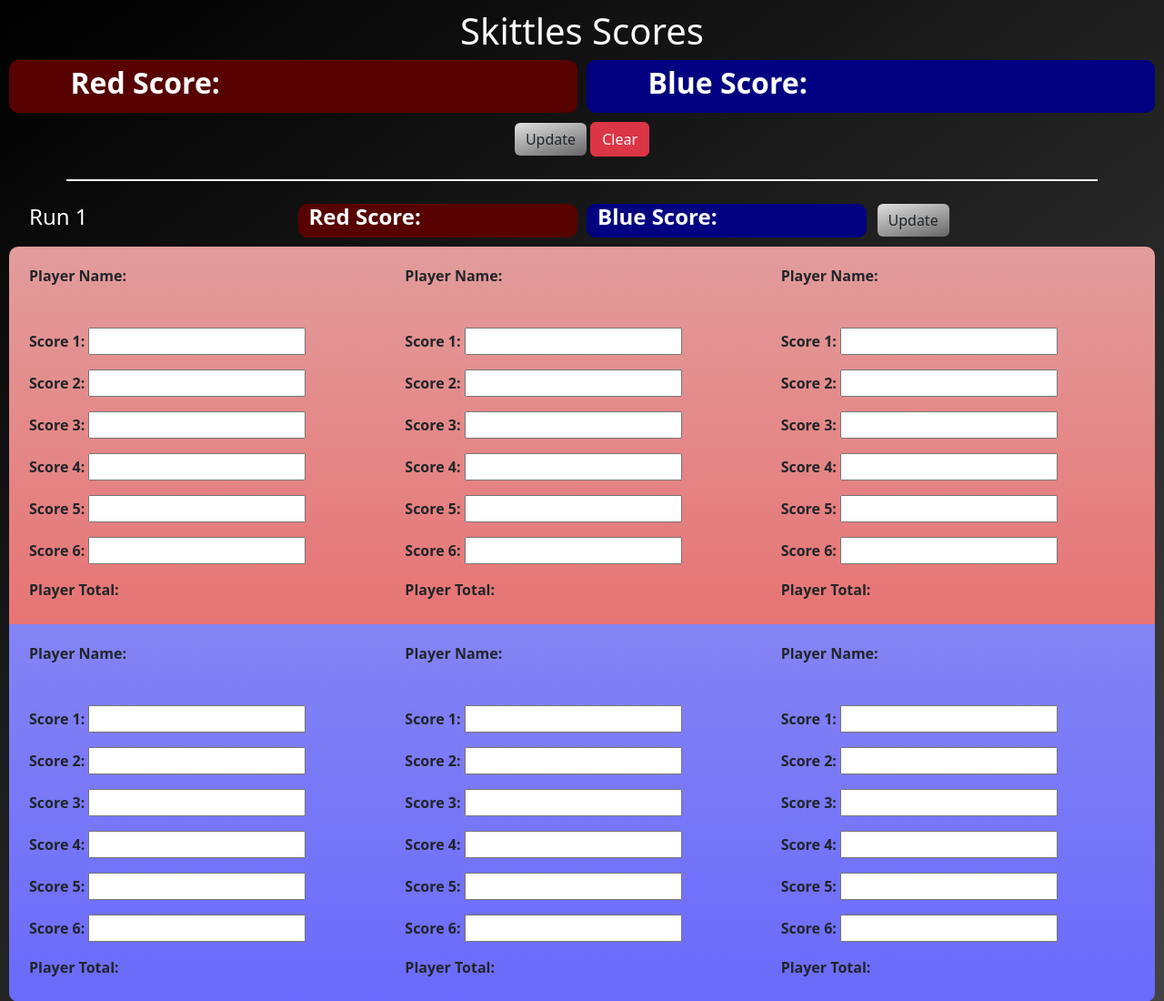
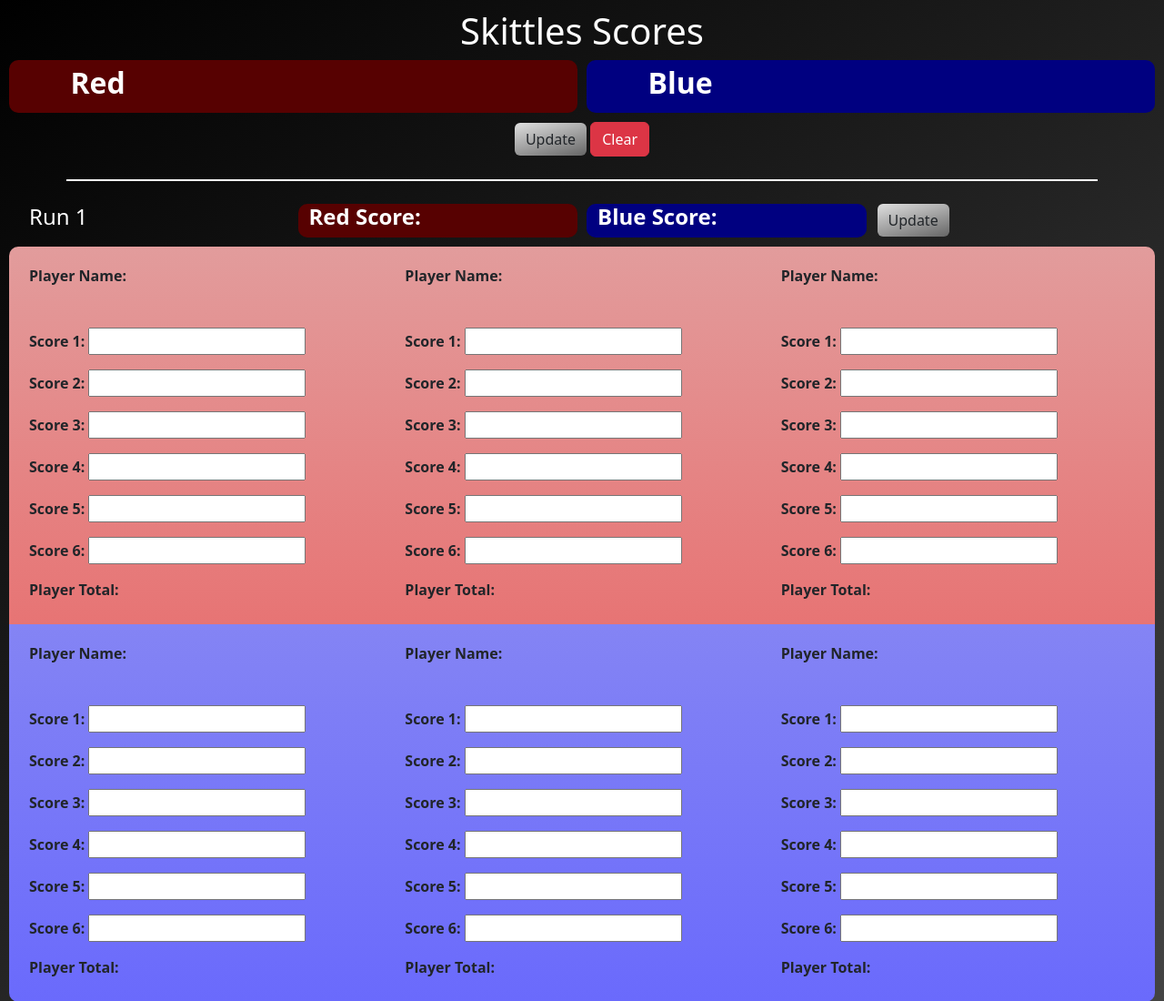
Before and after one commit to DaisyEverard/Skittles-Scores, a plain HTML site: page index.html in a window 1280 px wide. Shown: the top 1100 px of the page at 91% size. Drawn offline with nearby package versions, Linux system fonts and the light colour scheme.

Commit message:
FIX: default team names now 'red' and 'blue'

```diff
--- a/index.html
+++ b/index.html
@@ -17,7 +17,7 @@
     <h1>Skittles Scores</h1>
     <div class="row">
         <div class="col red-score-div">
-            <input type="text" class="red-name" value="Red Score:">
+            <input type="text" class="red-name" value="Red">
             <h2 class="red-score"></h2>
             <h3 class="red-overall"></h3>
             <h3 class="red-run-1"></h3>
@@ -25,7 +25,7 @@
             <h3 class="red-run-3"></h3>
         </div>
         <div class="col blue-score-div">
-            <input type="text" class="blue-name" value="Blue Score:">
+            <input type="text" class="blue-name" value="Blue">
             <h2 class="blue-score"></h2>
             <h3 class="blue-overall"></h3>
             <h3 class="blue-run-1"></h3>
```
